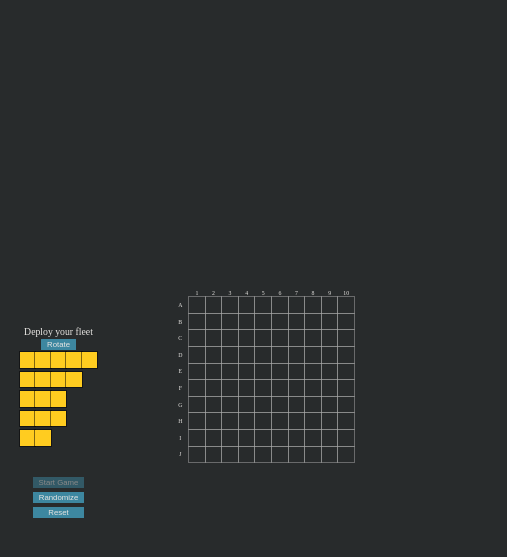
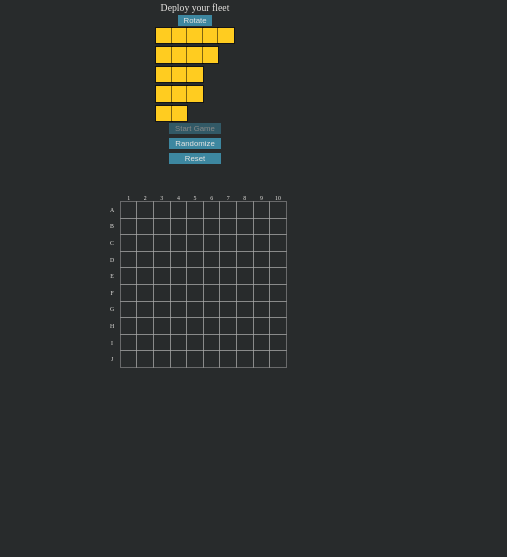
Before and after one commit to ngvuong/Battleship, a plain HTML site: page index.html in a window 390 px wide. Shown: the whole page, 507 px wide, since content can reach past the window. Drawn offline with Linux system fonts and the light colour scheme.

Commit message:
Update media queries, layout

```diff
--- a/style.css
+++ b/style.css
@@ -184,7 +184,9 @@ button {
 @media screen and (max-width: 960px) {
   main {
     transform: translateX(0);
+    /* flex-direction: column; */
   }
+
   .config {
     height: 50vw;
   }
@@ -201,13 +203,17 @@ button {
   }
   .console {
     width: 50vw;
-    height: 9vh;
+    height: 12vw;
     margin: 2vw 0 2vw;
   }
 
   .boards {
     padding-right: 25vw;
-    height: fit-content;
+    /* height: fit-content; */
+  }
+
+  .config-btns {
+    position: relative;
   }
 }
 
@@ -227,3 +233,17 @@ button {
     height: 4vw;
   }
 }
+
+@media screen and (max-width: 478px) {
+  main {
+    flex-direction: column;
+  }
+
+  main.start {
+    transform: translateX(0);
+  }
+
+  .boards {
+    padding: 0;
+  }
+}
```
